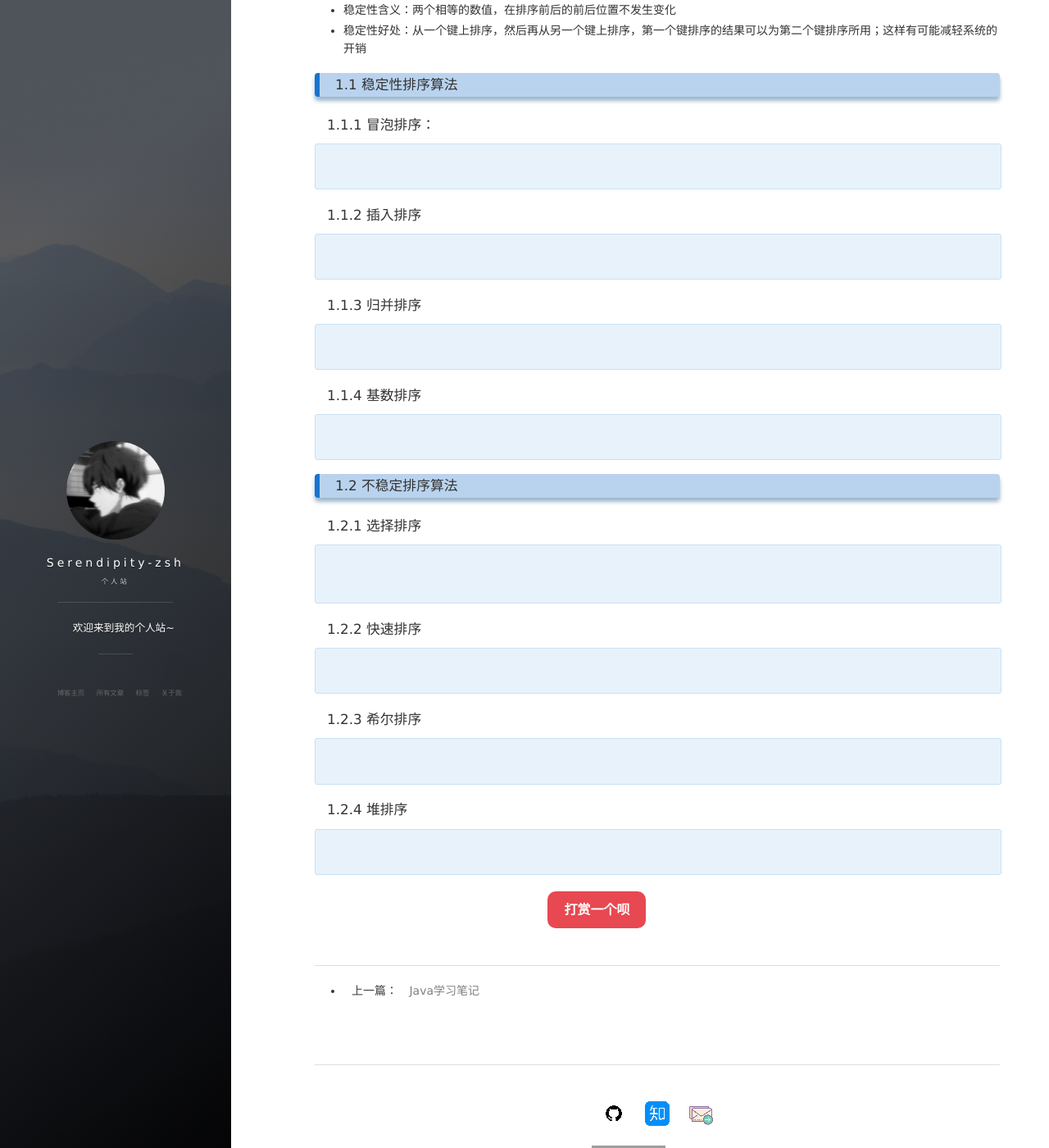
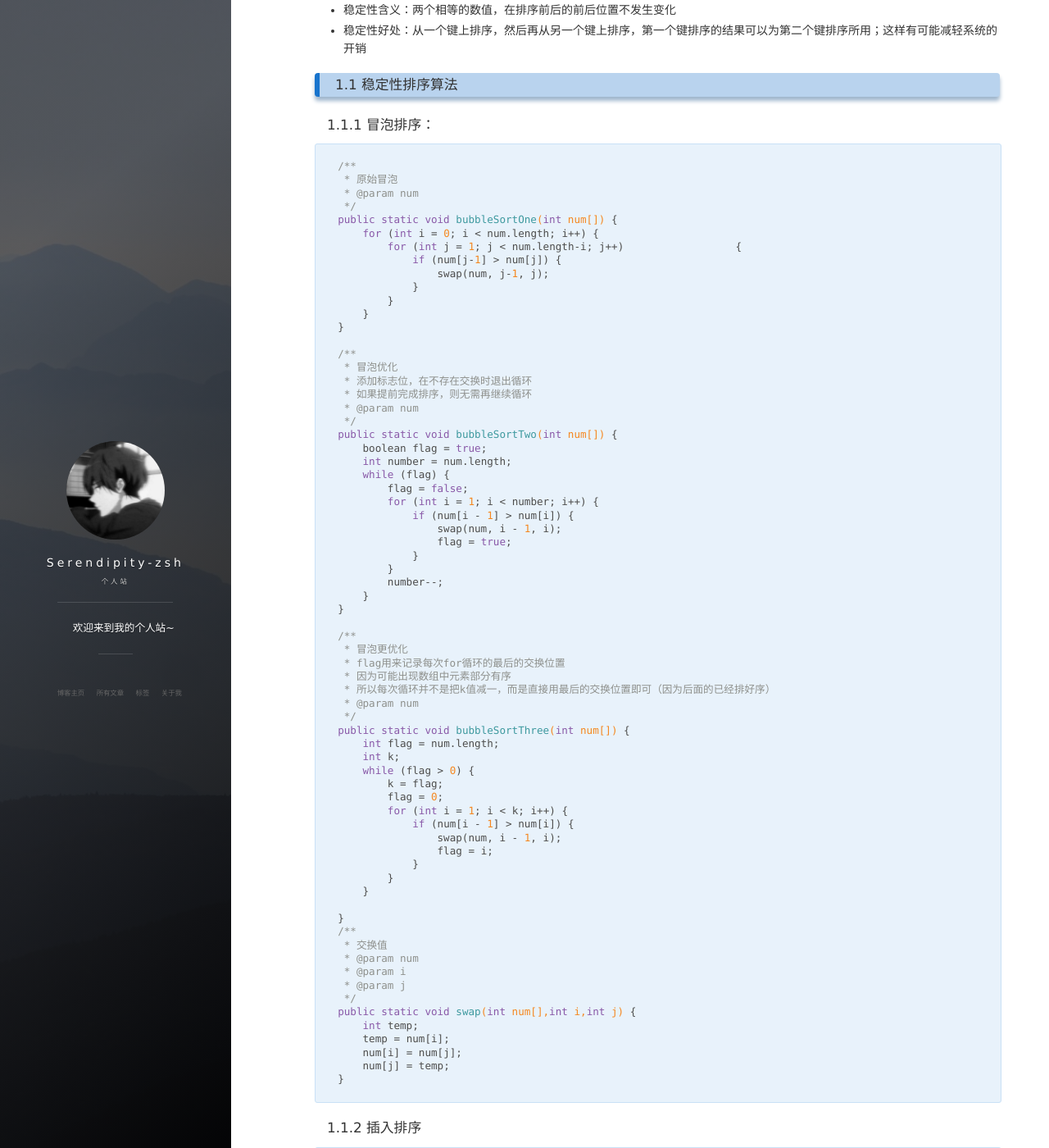
Before and after one commit to Serendipity-zsh/Serendipity-zsh.github.io, a Jekyll site: the page built from _posts/2019-10-25-数据结构和算法分析.md, in a window 1280 px wide and 1400 px high, scrolled down 215 px. Shown: the whole window at 82% size. Built offline with Jekyll 4.4.1, drawn with Linux system fonts in a browser that asks for light colours; nearby versions of some CDN libraries; comment, search, counter and statistics services are not loaded; grey boxes are pictures that could not be loaded.

Commit message:
feat add 冒泡排序

````diff
--- a/_posts/2019-10-25-数据结构和算法分析.md
+++ b/_posts/2019-10-25-数据结构和算法分析.md
@@ -18,13 +18,81 @@ description: "数据结构，算法分析，Java"
 
 #### 1.1.1 冒泡排序：
 
-```
+```java
+/**
+ * 原始冒泡
+ * @param num
+ */
+public static void bubbleSortOne(int num[]) {
+    for (int i = 0; i < num.length; i++) {
+        for (int j = 1; j < num.length-i; j++) 			{
+            if (num[j-1] > num[j]) {
+                swap(num, j-1, j);
+            }
+        }
+    }
+}
 
+/**
+ * 冒泡优化
+ * 添加标志位，在不存在交换时退出循环
+ * 如果提前完成排序，则无需再继续循环
+ * @param num
+ */
+public static void bubbleSortTwo(int num[]) {
+    boolean flag = true;
+    int number = num.length;
+    while (flag) {
+        flag = false;
+        for (int i = 1; i < number; i++) {
+            if (num[i - 1] > num[i]) {
+                swap(num, i - 1, i);
+                flag = true;
+            }
+        }
+        number--;
+    }
+}
+
+/**
+ * 冒泡更优化
+ * flag用来记录每次for循环的最后的交换位置
+ * 因为可能出现数组中元素部分有序
+ * 所以每次循环并不是把k值减一，而是直接用最后的交换位置即可（因为后面的已经排好序）
+ * @param num
+ */
+public static void bubbleSortThree(int num[]) {
+    int flag = num.length;
+    int k;
+    while (flag > 0) {
+        k = flag;
+        flag = 0;
+        for (int i = 1; i < k; i++) {
+            if (num[i - 1] > num[i]) {
+                swap(num, i - 1, i);
+                flag = i;
+            }
+        }
+    }
+
+}
+/**
+ * 交换值
+ * @param num
+ * @param i
+ * @param j
+ */
+public static void swap(int num[],int i,int j) {
+    int temp;
+    temp = num[i];
+    num[i] = num[j];
+    num[j] = temp;
+}
 ```
 
 #### 1.1.2 插入排序
 
-```
+```java
 
 ```
 
````
